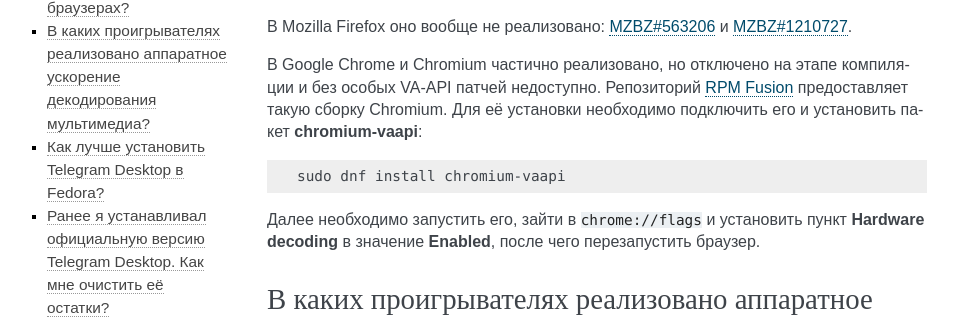
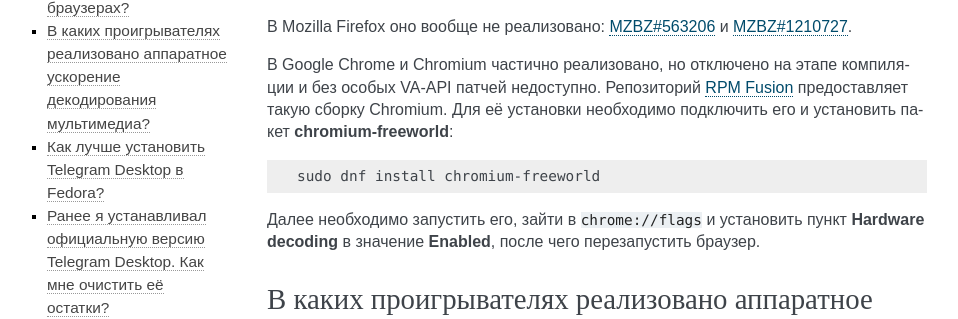
Before and after one commit to RussianFedora/FAQ, a Sphinx documentation site: the page built from source/using-applications.rst, in a window 1280 px wide and 900 px high, scrolled down 496 px. Shown: the part 137-456 px from the top of the window, without its empty margins (153-1111 px from the left). Built offline with Sphinx 7.4.7, drawn with Linux system fonts in a browser that asks for light colours.

Commit message:
Package chromium-vaapi was renamed to chromium-freeworld.

```diff
--- a/source/using-applications.rst
+++ b/source/using-applications.rst
@@ -41,11 +41,11 @@
 
 В Mozilla Firefox оно вообще не реализовано: `MZBZ#563206 <https://bugzilla.mozilla.org/show_bug.cgi?id=563206>`__ и `MZBZ#1210727 <https://bugzilla.mozilla.org/show_bug.cgi?id=1210727>`__.
 
-В Google Chrome и Chromium частично реализовано, но отключено на этапе компиляции и без особых VA-API патчей недоступно. Репозиторий :ref:`RPM Fusion <rpmfusion>` предоставляет такую сборку Chromium. Для её установки необходимо подключить его и установить пакет **chromium-vaapi**:
+В Google Chrome и Chromium частично реализовано, но отключено на этапе компиляции и без особых VA-API патчей недоступно. Репозиторий :ref:`RPM Fusion <rpmfusion>` предоставляет такую сборку Chromium. Для её установки необходимо подключить его и установить пакет **chromium-freeworld**:
 
 .. code-block:: text
 
-    sudo dnf install chromium-vaapi
+    sudo dnf install chromium-freeworld
 
 Далее необходимо запустить его, зайти в ``chrome://flags`` и установить пункт **Hardware decoding** в значение **Enabled**, после чего перезапустить браузер.
 
```
